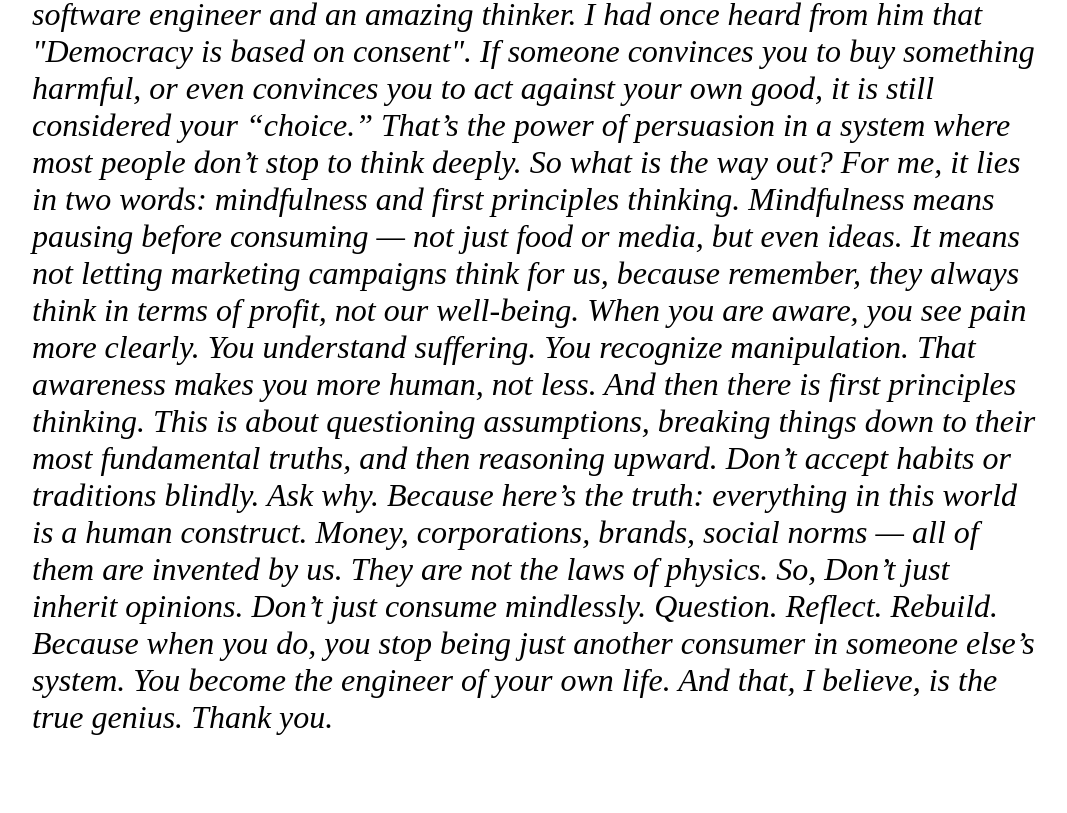
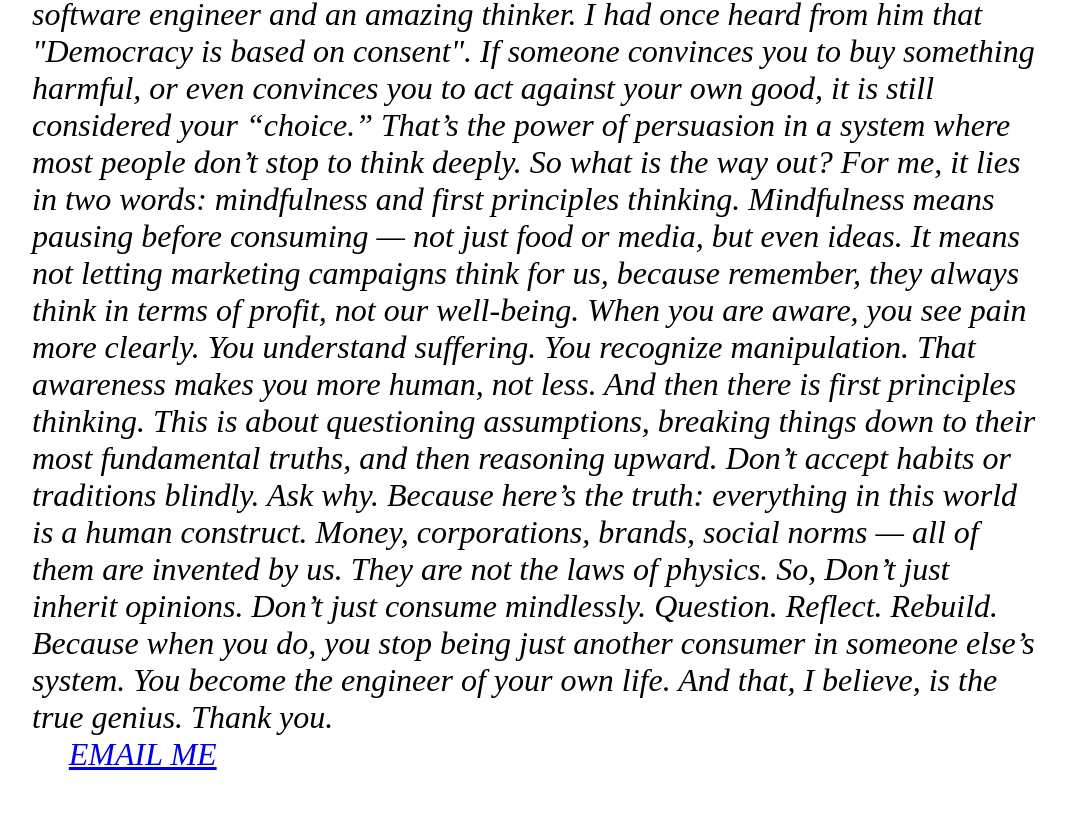
Before and after one commit to Ashutos2520/Ashutos2520.github.io, a plain HTML site: page Speech.html in a window 1280 px wide. Shown: the part 1182-1995 px from the top of the page, without its empty margins (104-1171 px from the left). Drawn offline with Linux system fonts and the light colour scheme.

Commit message:
Update Speech.html

```diff
--- a/Speech.html
+++ b/Speech.html
@@ -34,3 +34,10 @@ So, Don’t just inherit opinions. Don’t just consume mindlessly. Question. Re
 And that, I believe, is the true genius.
 
 Thank you.
+<!-- <br>
+<a href='https://www.ashutos2520.github.io'>SEE FULL ARCHIVE</a> -->
+<br>
+<a  iD="hello" href="mailto:ashutos2520@gmail.com">EMAIL ME</a>
+</body>
+
+</html>
```
